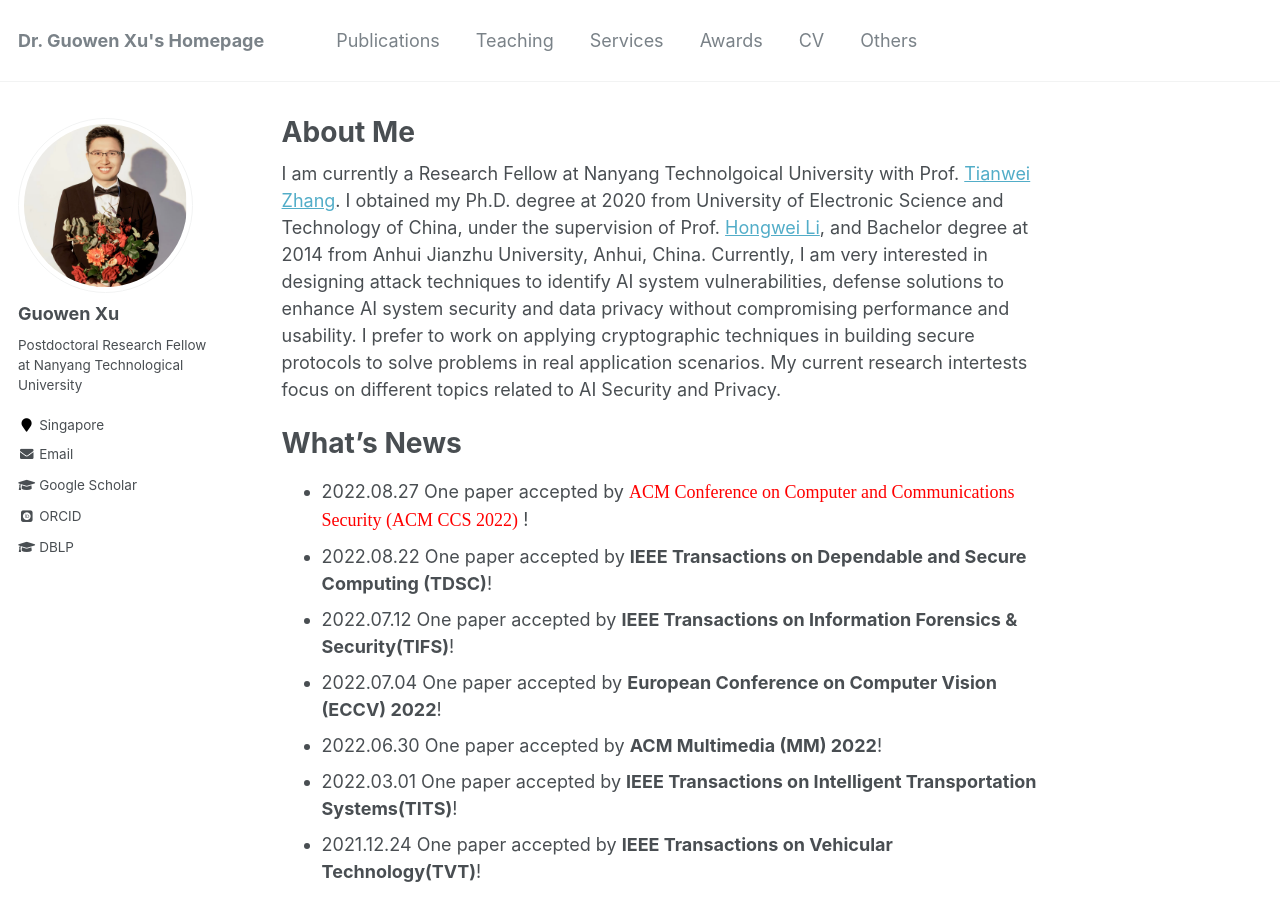
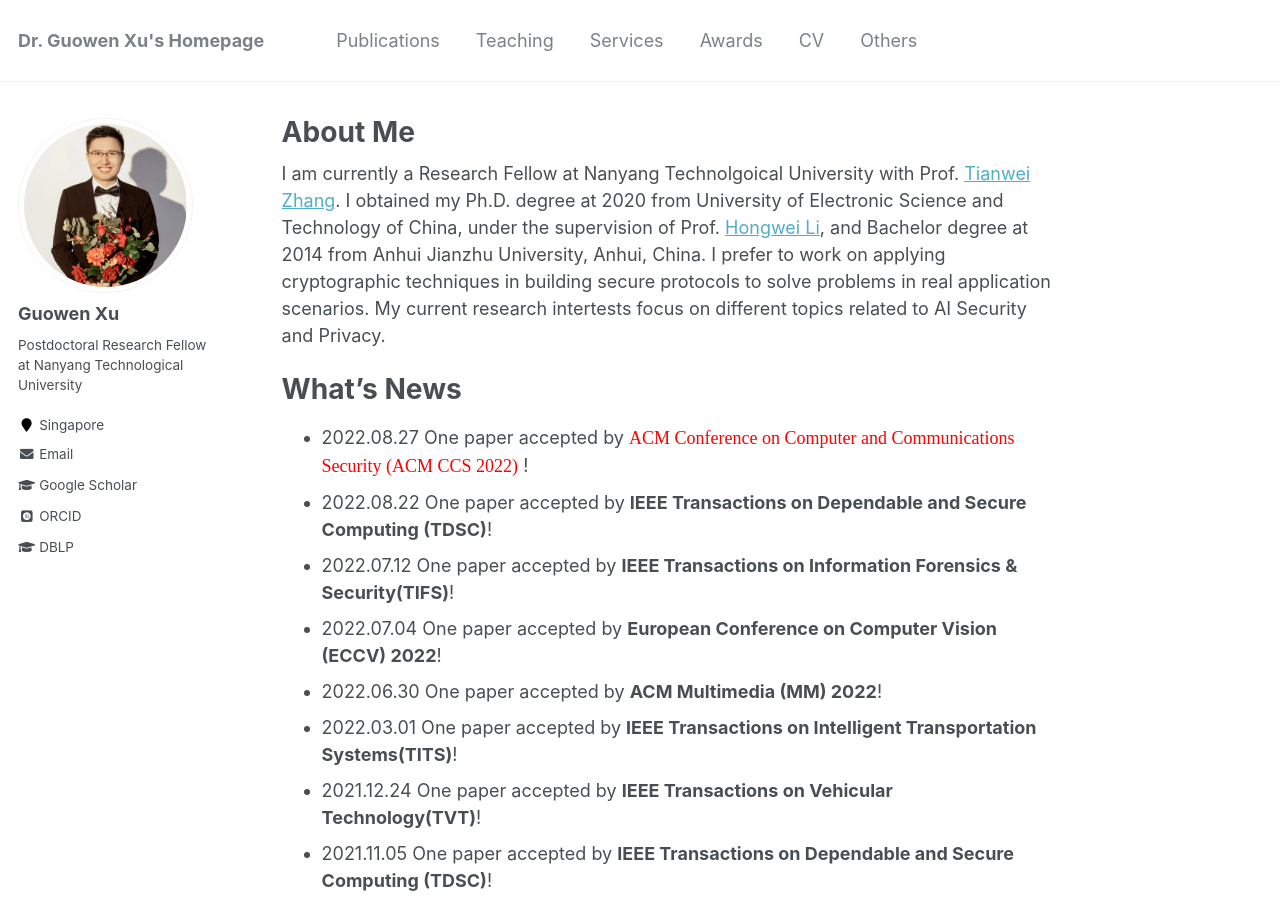
Before and after one commit to Guowen-xu/guowen-xu.github.io, a Jekyll site: the page built from _pages/about.md, in a window 1280 px wide and 900 px high. Built offline with Jekyll 4.4.1, drawn with Linux system fonts in a browser that asks for light colours; some web fonts are replaced.

Commit message:
Update about.md

```diff
--- a/_pages/about.md
+++ b/_pages/about.md
@@ -8,7 +8,7 @@ redirect_from:
   - /about.html
 ---
 
- I am currently a Research  Fellow at Nanyang Technolgoical University with Prof. [Tianwei Zhang](https://personal.ntu.edu.sg/tianwei.zhang/). I obtained my Ph.D. degree at 2020 from University of Electronic Science and Technology of China, under the supervision of Prof. [Hongwei Li](https://faculty.uestc.edu.cn/lihongwei/zh_CN/index.htm), and Bachelor degree  at 2014 from Anhui Jianzhu University, Anhui, China. Currently, I am very interested in designing attack techniques to identify AI system vulnerabilities, defense solutions to enhance AI system security and data privacy without compromising performance and usability. I prefer to work on applying cryptographic techniques in building secure protocols to solve problems in real application scenarios. My current research intertests focus on different topics related to AI Security and Privacy.
+ I am currently a Research  Fellow at Nanyang Technolgoical University with Prof. [Tianwei Zhang](https://personal.ntu.edu.sg/tianwei.zhang/). I obtained my Ph.D. degree at 2020 from University of Electronic Science and Technology of China, under the supervision of Prof. [Hongwei Li](https://faculty.uestc.edu.cn/lihongwei/zh_CN/index.htm), and Bachelor degree  at 2014 from Anhui Jianzhu University, Anhui, China. I prefer to work on applying cryptographic techniques in building secure protocols to solve problems in real application scenarios. My current research intertests focus on different topics related to AI Security and Privacy.
 
 
 What's News
```
